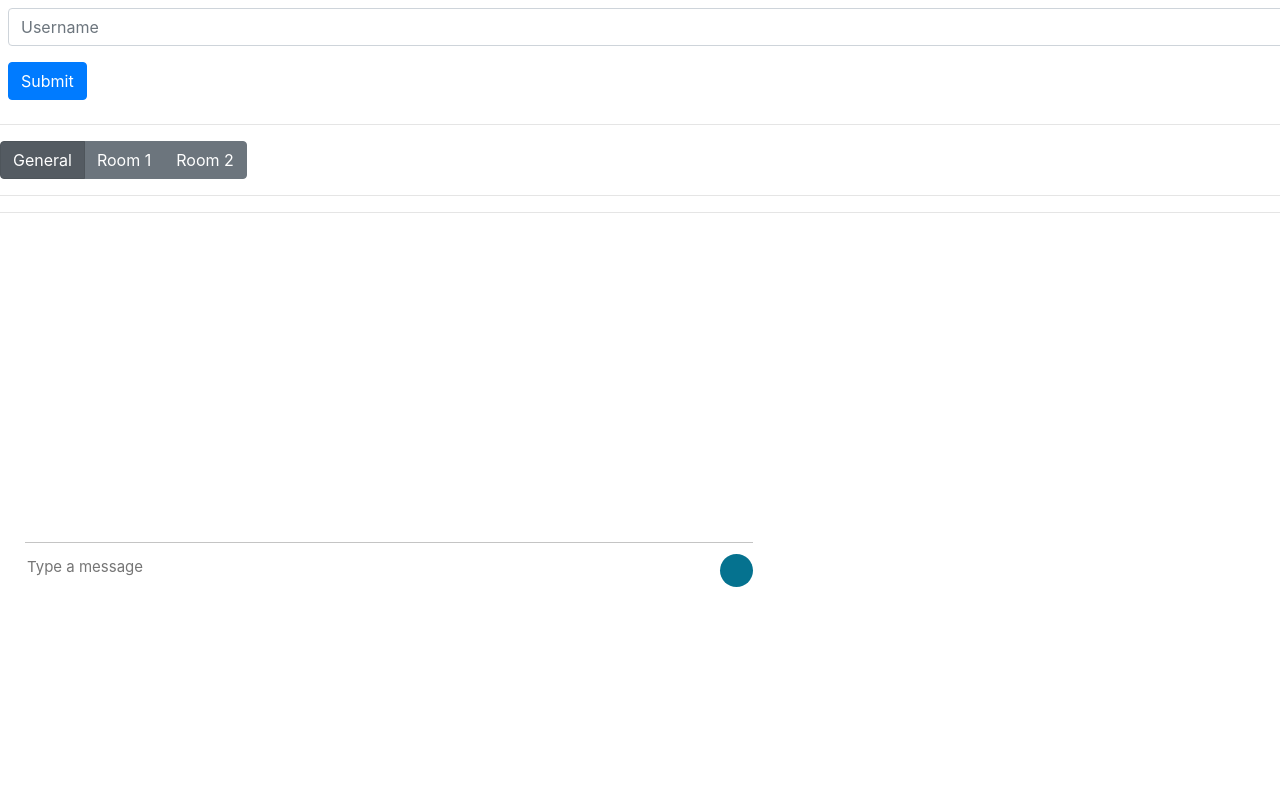
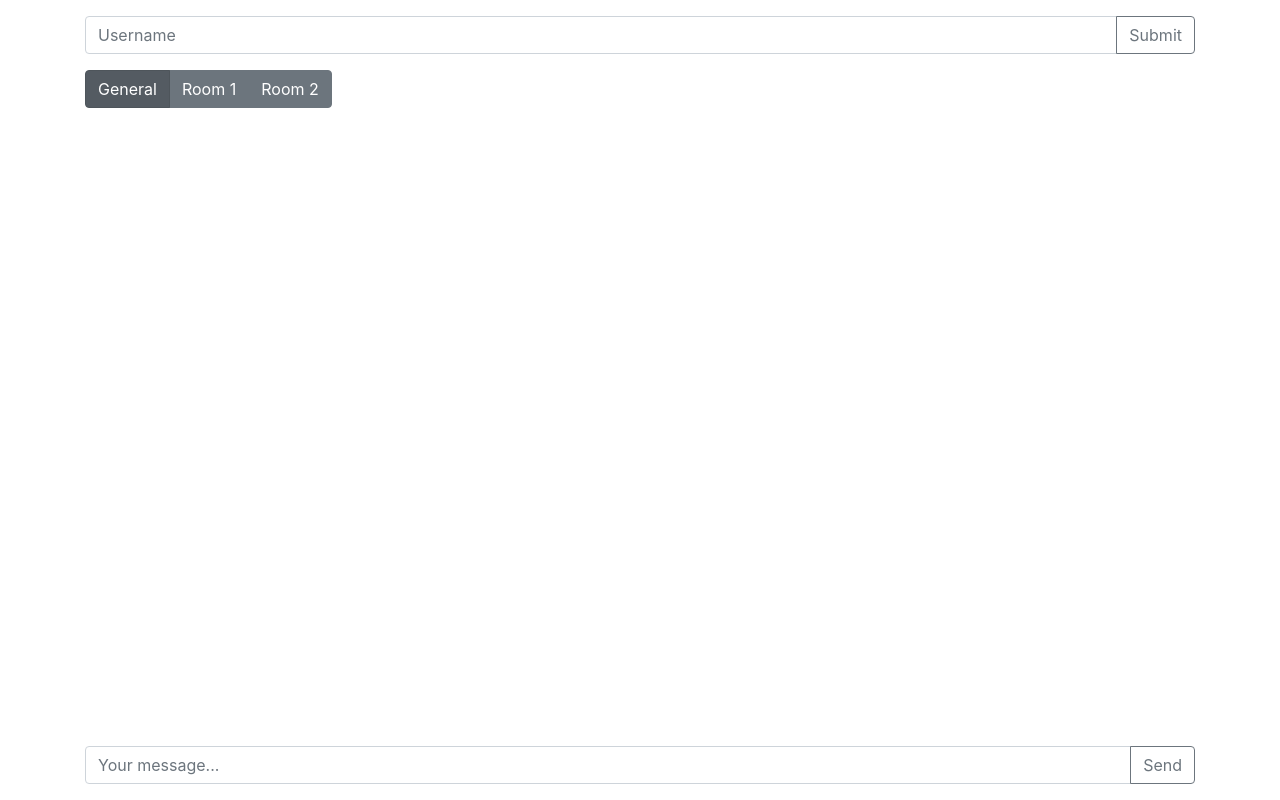
Before and after one commit to mathieuc22/project2, a Flask app: page / in a window 1280 px wide. Run offline with Flask 2, Linux system fonts and the light colour scheme; some libraries are stand-ins or nearby versions.

Commit message:
change stuff

```diff
--- a/static/style.css
+++ b/static/style.css
@@ -1,135 +1,9 @@
-.container{max-width:1170px; margin:auto;}
-img{ max-width:100%;}
-.inbox_people {
-  background: #f8f8f8 none repeat scroll 0 0;
-  float: left;
-  overflow: hidden;
-  width: 40%; border-right:1px solid #c4c4c4;
-}
-.inbox_msg {
-  border: 1px solid #c4c4c4;
-  clear: both;
-  overflow: hidden;
-}
-.top_spac{ margin: 20px 0 0;}
-
-
-.recent_heading {float: left; width:40%;}
-.srch_bar {
-  display: inline-block;
-  text-align: right;
-  width: 60%; padding:
-}
-.headind_srch{ padding:10px 29px 10px 20px; overflow:hidden; border-bottom:1px solid #c4c4c4;}
-
-.recent_heading h4 {
-  color: #05728f;
-  font-size: 21px;
-  margin: auto;
-}
-.srch_bar input{ border:1px solid #cdcdcd; border-width:0 0 1px 0; width:80%; padding:2px 0 4px 6px; background:none;}
-.srch_bar .input-group-addon button {
-  background: rgba(0, 0, 0, 0) none repeat scroll 0 0;
-  border: medium none;
-  padding: 0;
-  color: #707070;
-  font-size: 18px;
-}
-.srch_bar .input-group-addon { margin: 0 0 0 -27px;}
-
-.chat_ib h5{ font-size:15px; color:#464646; margin:0 0 8px 0;}
-.chat_ib h5 span{ font-size:13px; float:right;}
-.chat_ib p{ font-size:14px; color:#989898; margin:auto}
-.chat_img {
-  float: left;
-  width: 11%;
-}
-.chat_ib {
-  float: left;
-  padding: 0 0 0 15px;
-  width: 88%;
+body {
+  min-height: 100vh;
+  /* mobile viewport bug fix */
+  min-height: -webkit-fill-available;
 }
 
-.chat_people{ overflow:hidden; clear:both;}
-.chat_list {
-  border-bottom: 1px solid #c4c4c4;
-  margin: 0;
-  padding: 18px 16px 10px;
+html {
+  height: -webkit-fill-available;
 }
-.inbox_chat { height: 550px; overflow-y: scroll;}
-
-.active_chat{ background:#ebebeb;}
-
-.incoming_msg_img {
-  display: inline-block;
-  width: 6%;
-}
-.received_msg {
-  display: inline-block;
-  padding: 0 0 0 10px;
-  vertical-align: top;
-  width: 92%;
- }
- .received_withd_msg p {
-  background: #ebebeb none repeat scroll 0 0;
-  border-radius: 3px;
-  color: #646464;
-  font-size: 14px;
-  margin: 0;
-  padding: 5px 10px 5px 12px;
-  width: 100%;
-}
-.time_date {
-  color: #747474;
-  display: block;
-  font-size: 12px;
-  margin: 8px 0 0;
-}
-.received_withd_msg { width: 57%;}
-.mesgs {
-  float: left;
-  padding: 30px 15px 0 25px;
-  width: 60%;
-}
-
- .sent_msg p {
-  background: #05728f none repeat scroll 0 0;
-  border-radius: 3px;
-  font-size: 14px;
-  margin: 0; color:#fff;
-  padding: 5px 10px 5px 12px;
-  width:100%;
-}
-.outgoing_msg{ overflow:hidden; margin:26px 0 26px;}
-.sent_msg {
-  float: right;
-  width: 46%;
-}
-.input_msg_write input {
-  background: rgba(0, 0, 0, 0) none repeat scroll 0 0;
-  border: medium none;
-  color: #4c4c4c;
-  font-size: 15px;
-  min-height: 48px;
-  width: 100%;
-}
-
-.type_msg {border-top: 1px solid #c4c4c4;position: relative;}
-.msg_send_btn {
-  background: #05728f none repeat scroll 0 0;
-  border: medium none;
-  border-radius: 50%;
-  color: #fff;
-  cursor: pointer;
-  font-size: 17px;
-  height: 33px;
-  position: absolute;
-  right: 0;
-  top: 11px;
-  width: 33px;
-}
-.messaging { padding: 0 0 50px 0;}
-.msg_history {
-  height: 300px;
-  overflow-y: auto;
-}
--- a/templates/index.html
+++ b/templates/index.html
@@ -17,14 +17,21 @@
     <link rel="stylesheet" href="{{url_for('static', filename='style.css')}}">
     <title>Chat</title>
   </head>
-  <body>
 
-    <input type="text" class="form-control m-2 mr-sm-2" id="username" placeholder="Username">
-    <button id="btn-username" class="btn btn-primary m-2">Submit</button>
+  <body class="d-flex flex-column vh-100">
 
-    <hr>
+    <div class="container">
 
-    <div class="btn-group btn-group-toggle" data-toggle="buttons">
+      <form id="form-username">
+        <div class="input-group my-3">
+          <input type="text" class="form-control" id="username" placeholder="Username">
+          <div class="input-group-append">
+            <button class="btn btn-outline-secondary" type="button" id="btn-username">Submit</button>
+          </div>
+        </div>
+      </form>
+
+      <div class="btn-group mb-3 btn-group-toggle" data-toggle="buttons">
         <label class="btn btn-secondary active">
           <input type="radio" data-room="General" name="options" id="General" checked> General
         </label>
@@ -36,23 +43,24 @@
         </label>
       </div>
 
-    <hr>
+    </div>
 
-    <div class="mesgs">
-      <div id="msg_history" class="msg_history">
+    <div class="container msg_history h-100 py-3 overflow-auto">
+    </div>
+
+    <div class="container mt-auto">
+
+
+      <form id="form-msg">
+        <div class="input-group my-3">
+          <input type="text" class="form-control" id="message" placeholder="Your message...">
+          <div class="input-group-append">
+            <button class="btn btn-outline-secondary" type="button" id="send-msg">Send</button>
+          </div>
+        </div>
+      </form>
 
     </div>
-
-      <div class="type_msg">
-        <div class="input_msg_write">
-          <input id="message" type="text" class="write_msg" placeholder="Type a message" />
-          <button id="send-msg" class="msg_send_btn" type="button"><i class="fa fa-paper-plane-o" aria-hidden="true"></i></button>
-        </div>
-      </div>
-
-    </div>
-
-    <hr>
 
     <script src="https://code.jquery.com/jquery-3.5.1.slim.min.js" integrity="sha384-DfXdz2htPH0lsSSs5nCTpuj/zy4C+OGpamoFVy38MVBnE+IbbVYUew+OrCXaRkfj" crossorigin="anonymous"></script>
     <script src="https://cdn.jsdelivr.net/npm/popper.js@1.16.0/dist/umd/popper.min.js" integrity="sha384-Q6E9RHvbIyZFJoft+2mJbHaEWldlvI9IOYy5n3zV9zzTtmI3UksdQRVvoxMfooAo" crossorigin="anonymous"></script>
```
Also changed, not shown: static/index.js (+21 -24 lines). Lines whose indentation alone changed are shown as unchanged.
